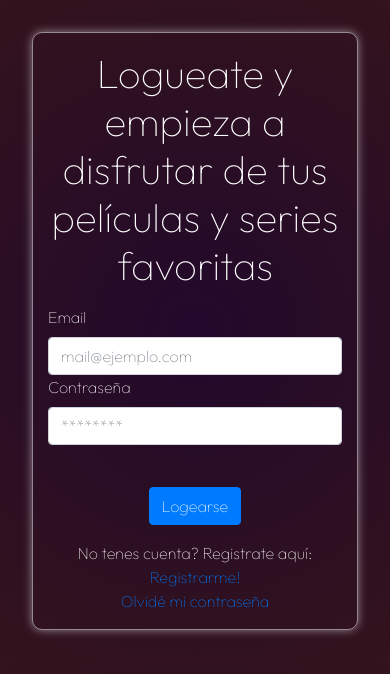
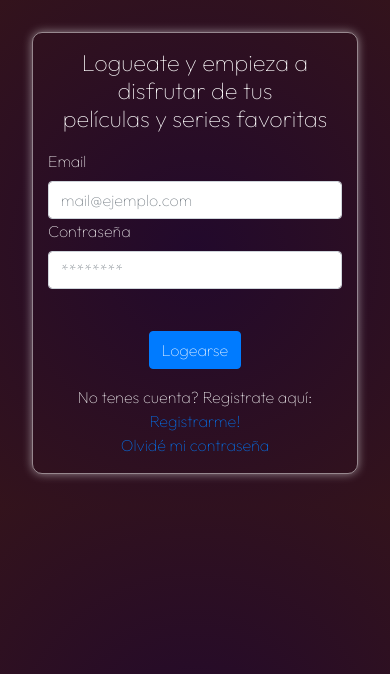
Before and after one commit to LucianoCV01/ProyectoPochloo, a plain HTML site: page Html/login.html in a window 390 px wide. Drawn offline with nearby package versions, Linux system fonts and the light colour scheme; some packages are replaced by stand-ins of ours; a script that the page names is missing; a web font is replaced by a local one.

Commit message:
login responsive arreglado

```diff
--- a/Css/login.css
+++ b/Css/login.css
@@ -16,6 +16,18 @@ main {
     border: 1px solid rgba(255, 255, 255, 0.5);
     box-shadow: 0 0 10px rgba(255, 255, 255, 0.5);
     border-radius: 10px;
+}
+
+
+.textoLogin {
+    font-size: 3vw;
+    transition: font-size 0.5s;
+}
+
+@media (max-width: 768px) {
+    .textoLogin {
+        font-size: 6vw;
+    }
 }
 
 .containerImagen {
--- a/Html/login.html
+++ b/Html/login.html
@@ -18,12 +18,12 @@
       <img src="../img/Pochloo_Logo.png" alt="Logo con fondo" class="logoP">
     </div>
     <div>
-      <form class="container">
+      <form class="container" id="loginForm">
         <div id="containerLogin">
             <div class="mb-3">
-                <div>
-                    <h1 class="text-center my-3"> Logueate y empieza a disfrutar de tus <br> películas y series favoritas</h1>
-                </div>
+              <div>
+                <h1 class="text-center my-3 textoLogin"> Logueate y empieza a disfrutar de tus <br> películas y series favoritas</h1>
+            </div>
                 <div>
                     <label for="inputEmail" class="form-label">Email</label>
                     <input type="email" class="form-control" id="inputEmail" placeholder="mail@ejemplo.com" required aria-describedby="emailHelp">
```
